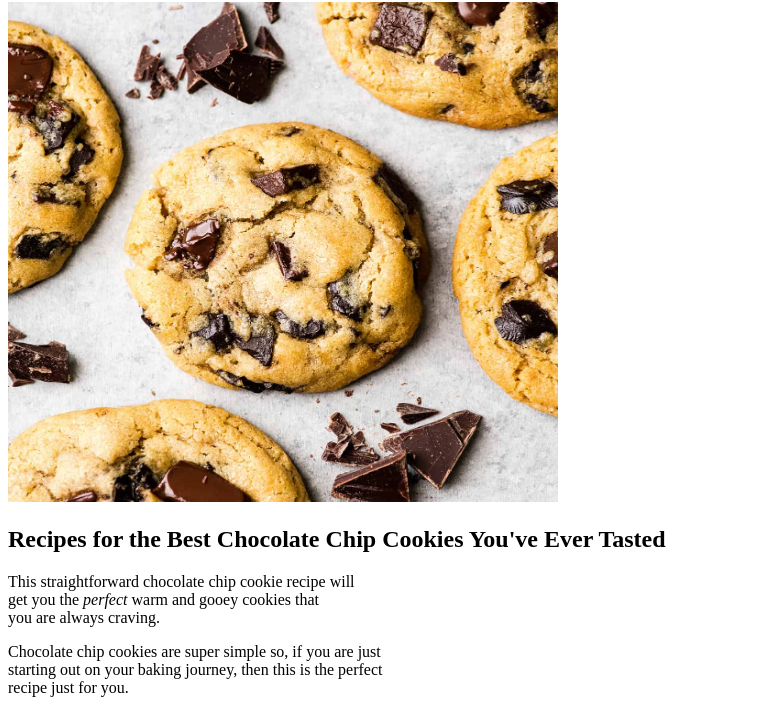
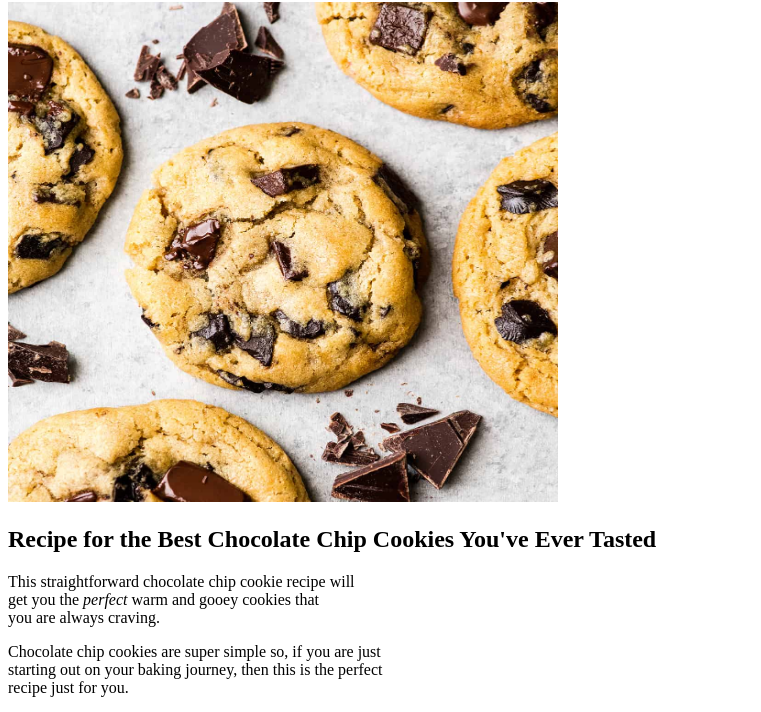
Before and after one commit to ctaylor9107/odin-recipes, a plain HTML site: page recipes/cookies.html in a window 1280 px wide. Shown: the part 78-790 px from the top of the page, without its empty margins (0-761 px from the left). Drawn offline with Linux system fonts and the light colour scheme.

Commit message:
Update typo in cookies recipe description

```diff
--- a/recipes/cookies.html
+++ b/recipes/cookies.html
@@ -16,7 +16,7 @@
         alt="Freshly Baked Cookies"
         width="550" height="500">
 
-        <h2>Recipes for the Best Chocolate Chip Cookies You've Ever Tasted</h2>
+        <h2>Recipe for the Best Chocolate Chip Cookies You've Ever Tasted</h2>
 
         <p>
             This straightforward chocolate chip cookie recipe will<br>
```
